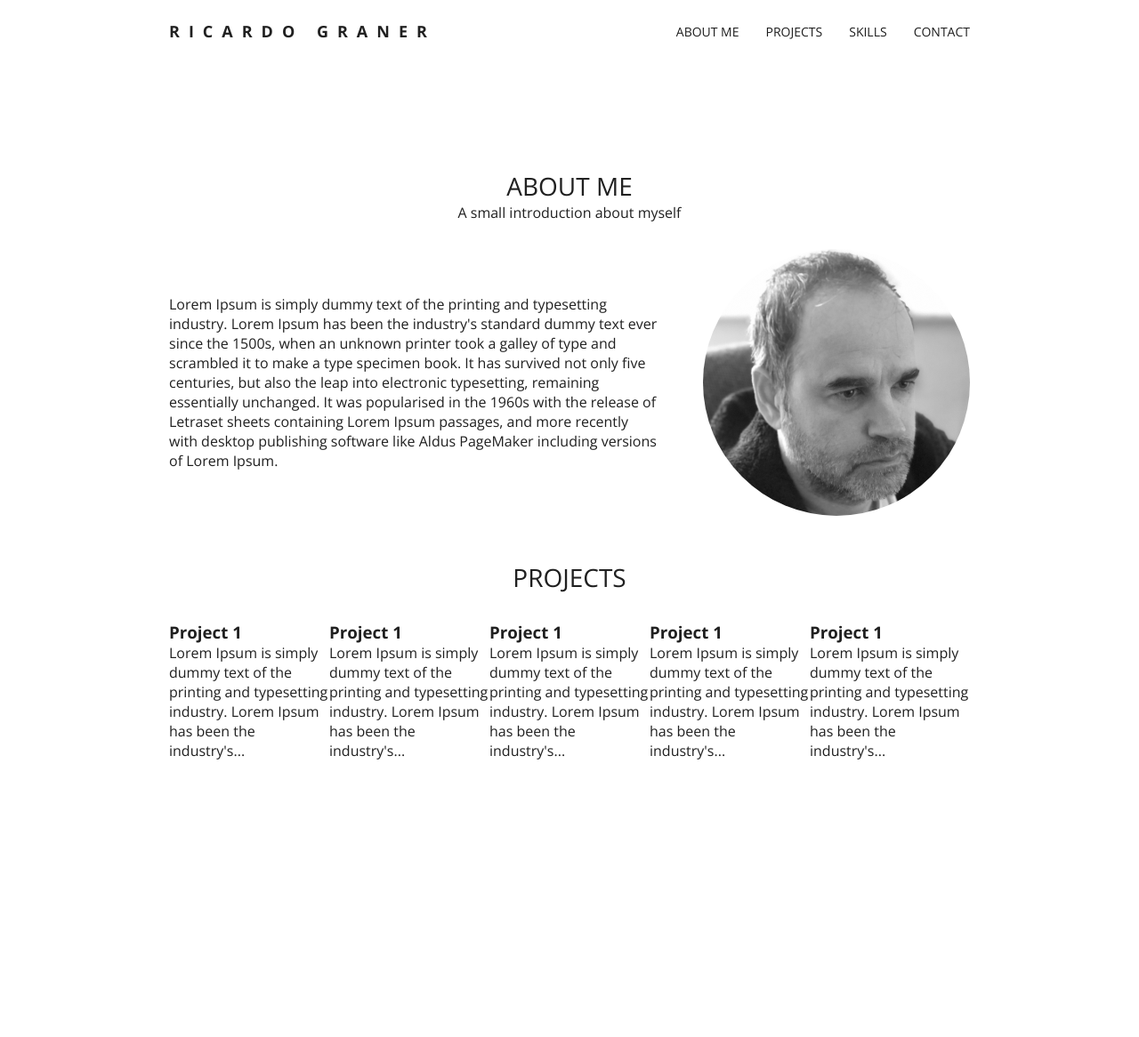
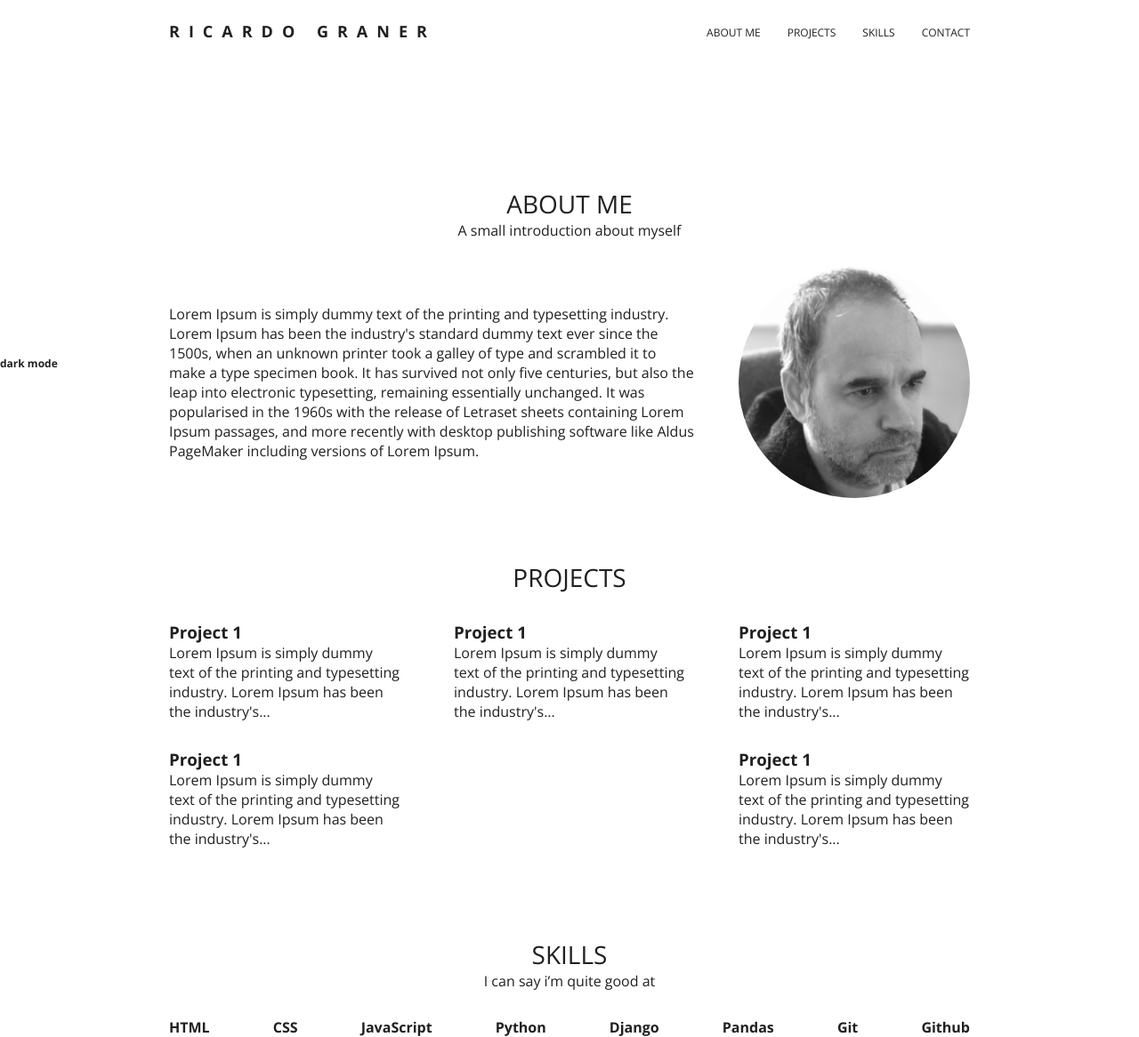
Before and after one commit to rgraner/portfolio, a plain HTML site: page index.html in a window 1280 px wide. Shown: the whole page at 89% size. Before the commit the page ends 905 px from the top, so only its background shows below. Drawn offline with nearby package versions, Linux system fonts and the light colour scheme.

Commit message:
Create dark mode

```diff
--- a/index.html
+++ b/index.html
@@ -9,12 +9,20 @@
     <title>Portfolio</title>
 </head>
 <body>
+    <div class="dark-mode-toggle">
+        <div id="dark-mode">dark mode</div>
+        <div id="light-mode">light mode</div>
+    </div>
+
+    <div class="container">
         <header>
-        <h2 class="logo">Ricardo Graner</h2>
+            <div class="logo">
+                <h2>Ricardo Graner</h2>
+            </div>
             <ul>
-            <li><a href="#about-me">About Me</a></li>
-            <li><a href="#projects">Projects</a></li>
-            <li><a href="#skills">Skills</a></li>
+                <li><a href="#about-section">About Me</a></li>
+                <li><a href="#projects-section">Projects</a></li>
+                <li><a href="#skills-section">Skills</a></li>
                 <li><a href="contact.html">Contact</a></li>
             </ul>
         </header>
@@ -36,24 +44,24 @@
                     <h2>Projects</h2>
                     <p></p>
                 </div>
-            <div class="container">
-                <div class="box">
+                <div class="items">
+                    <div class="item">
                         <h3>Project 1</h3>
                         <p>Lorem Ipsum is simply dummy text of the printing and typesetting industry. Lorem Ipsum has been the industry's...</p>
                     </div>
-                <div class="box">
+                    <div class="item">
                         <h3>Project 1</h3>
                         <p>Lorem Ipsum is simply dummy text of the printing and typesetting industry. Lorem Ipsum has been the industry's...</p>
                     </div>
-                <div class="box">
+                    <div class="item">
                         <h3>Project 1</h3>
                         <p>Lorem Ipsum is simply dummy text of the printing and typesetting industry. Lorem Ipsum has been the industry's...</p>
                     </div>
-                <div class="box">
+                    <div class="item">
                         <h3>Project 1</h3>
                         <p>Lorem Ipsum is simply dummy text of the printing and typesetting industry. Lorem Ipsum has been the industry's...</p>
                     </div>
-                <div class="box">
+                    <div class="item">
                         <h3>Project 1</h3>
                         <p>Lorem Ipsum is simply dummy text of the printing and typesetting industry. Lorem Ipsum has been the industry's...</p>
                     </div>
@@ -61,9 +69,53 @@
             </section>
 
             <section id="skills-section">
-
+                <div class="heading">
+                    <h2>Skills</h2>
+                    <p>I can say i’m quite good at</p>
+                </div>
+                <div class="items box">
+                    <p><strong> HTML</strong></p>
+                    <p><strong>CSS</strong></p>
+                    <p><strong>JavaScript</strong></p>
+                    <p><strong>Python</strong></p>
+                    <p><strong>Django</strong></p>
+                    <p><strong>Pandas</strong></p>
+                    <p><strong>Git</strong></p>
+                    <p><strong>Github</strong></p>
+                </div>
             </section>
         </main>
+    </div>
 
 </body>
+<script>
+    const darkModeToggle = document.getElementById("dark-mode");
+    const lightModeToggle = document.getElementById("light-mode");
+    let darkNavItem = document.getElementsByTagName("a");
+
+    function darkMode() {
+        document.body.style.backgroundColor = "#222";
+        document.body.style.color = "white";
+        darkModeToggle.style.display = "none";
+        lightModeToggle.style.display = "block";
+        for (let i = 0; i < darkNavItem.length; i++) {
+            darkNavItem[i].style.color = "white";
+        }
+    }
+
+    function lightMode() {
+        document.body.style.backgroundColor = "";
+        document.body.style.color = "";
+        darkModeToggle.style.display = "";
+        lightModeToggle.style.display = "";
+        for (let i = 0; i < darkNavItem.length; i++) {
+            darkNavItem[i].style.color = "";
+        }
+    }
+
+    lightModeToggle.onclick = lightMode;
+    darkModeToggle.onclick = darkMode;
+
+
+</script>
 </html>
--- a/style.css
+++ b/style.css
@@ -6,8 +6,33 @@
 body {
     font-family: 'Open Sans', sans-serif;
     color:rgb(32, 32, 32);
+}
+
+.container {
     max-width: 900px;
     margin: 0 auto;
+}
+
+.dark-mode-toggle {
+    font-size: 12px;
+    font-weight: bold;
+    position: fixed;
+    top: 50%;
+    /* transform: rotate(-90deg); */
+    color:rgb(32, 32, 32);
+    background-color: white;
+
+}
+
+#dark-mode {
+    cursor: pointer;
+
+}
+
+#light-mode {
+    cursor: pointer;
+    display: none;
+
 }
 
 /* nav img {
@@ -24,8 +49,6 @@ header {
     height: 70px;
     /* position: fixed; */
     z-index: 10;
-
-
 }
 
 
@@ -46,14 +69,14 @@ ul li {
 ul a {
     margin-left: 30px;
     /* margin-right: 5px; */
-    font-size: 14px;
+    font-size: 12px;
     text-decoration: none;
     text-transform: uppercase;
-    color:rgb(29, 29, 29);
+    color:rgb(32, 32, 32);
 
 }
 
-.logo {
+.logo h2 {
     /* display: flex;
     justify-content: flex-start;
     flex: 1; */
@@ -68,7 +91,7 @@ main {
 }
 
 section {
-    margin-top: 50px;
+    margin-top: 70px;
 }
 
 .heading {
@@ -88,16 +111,40 @@ section {
 }
 
 .section-content img {
-    width: 300px;
+    width: 260px;
     height: auto;
     border-radius: 50%;
     margin-left: 50px;
 }
 
-.container {
+.items {
+    /* display: grid;
+    grid-template-columns: repeat(3, 1fr);
+    column-gap: 30px;
+    row-gap: 30px; */
     display: flex;
+    flex-wrap: wrap;
+    align-items: center;
+    justify-content: space-between;
 }
 
-.box {
-    max-width: 300px;
+.item {
+    /* display: inline-block; */
+    width: 260px;
+    /* margin-right: 30px; */
+    margin-bottom: 30px;
 }
+
+/* .box {
+    display: flex;
+    flex-wrap: wrap;
+    align-items: center;
+    justify-content: space-between;
+
+} */
+
+/* .box p {
+    border: 1px solid black;
+    border-radius: 5px;;
+    padding: 1px 15px;
+ } */
```
Lines whose indentation alone changed are shown as unchanged.
